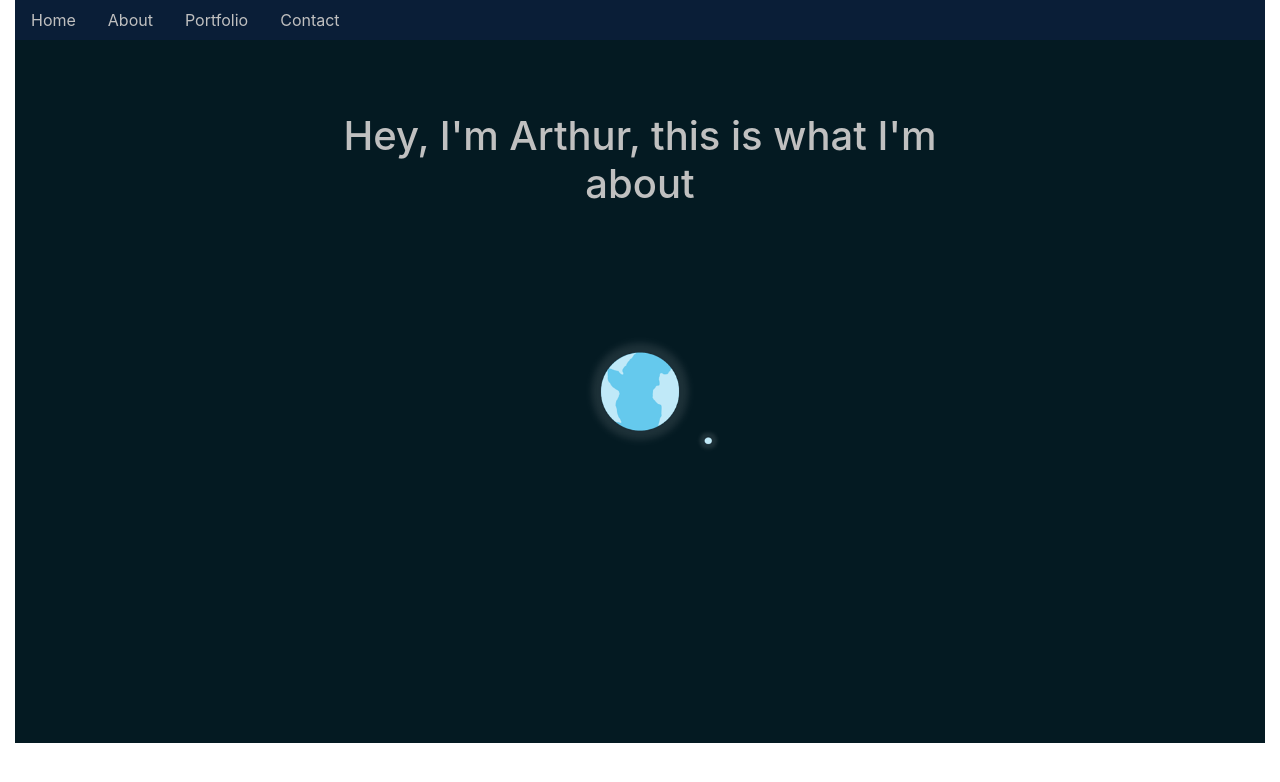
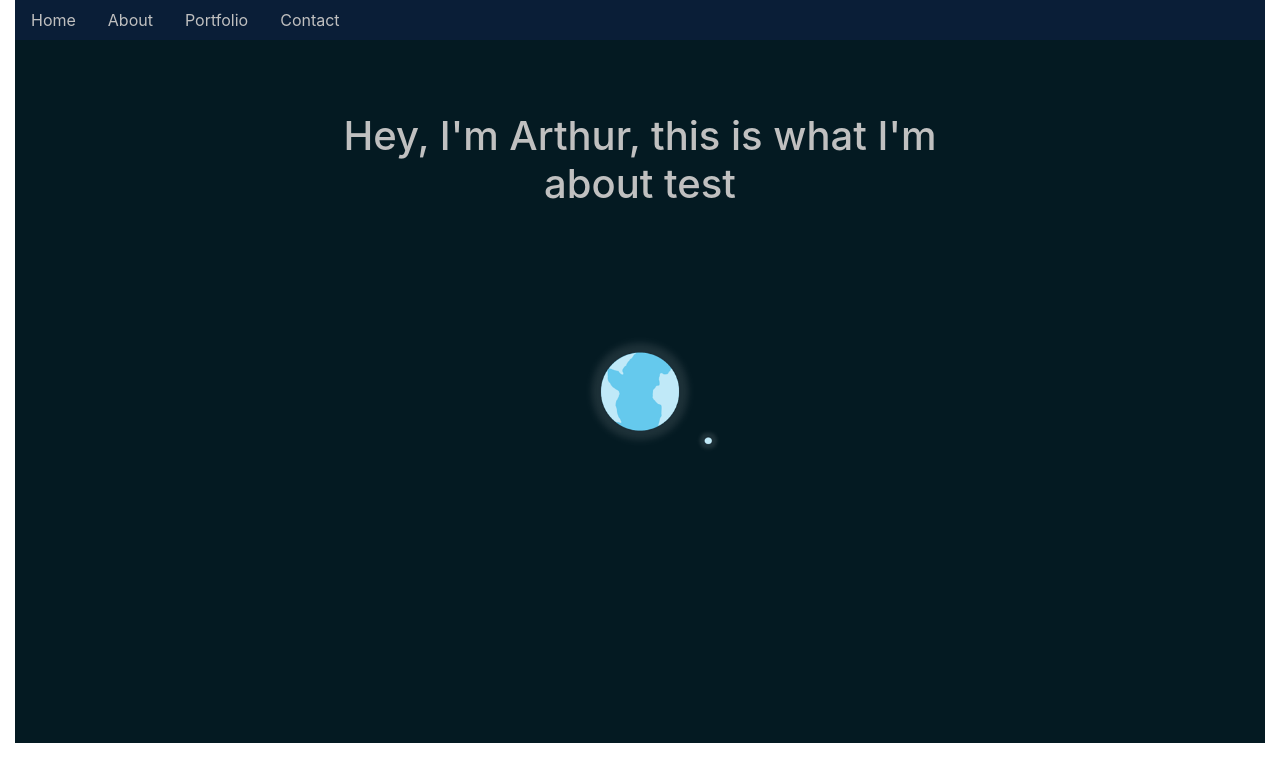
Before and after one commit to ArthurVerrept/First-Portfolio, a plain HTML site: page Portfolio/index.html in a window 1280 px wide. Drawn offline with nearby package versions, Linux system fonts and the light colour scheme.

Commit message:
test upload

```diff
--- a/Portfolio/index.html
+++ b/Portfolio/index.html
@@ -30,7 +30,7 @@
 
     <div class="container-fluid">
       <img src="Images/A0J0beZ.png" class="img-fluid" alt="Responsive image">
-      <h1>Hey, I'm Arthur, this is what I'm about</h1>
+      <h1>Hey, I'm Arthur, this is what I'm about test</h1>
     </div>
 
 
```
